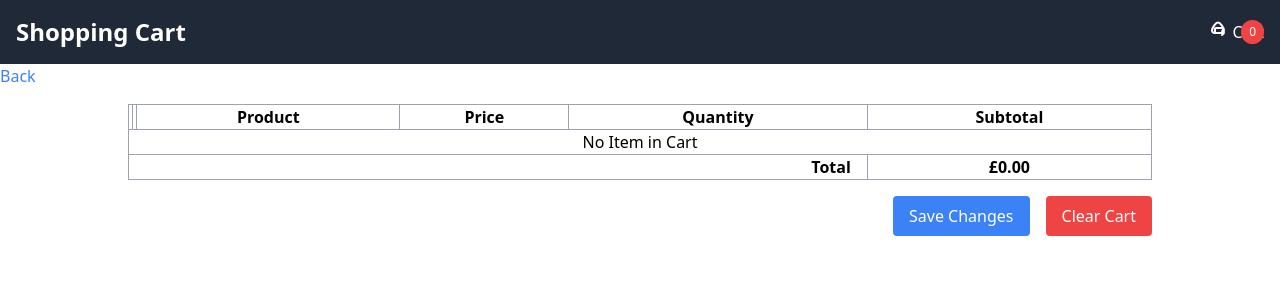
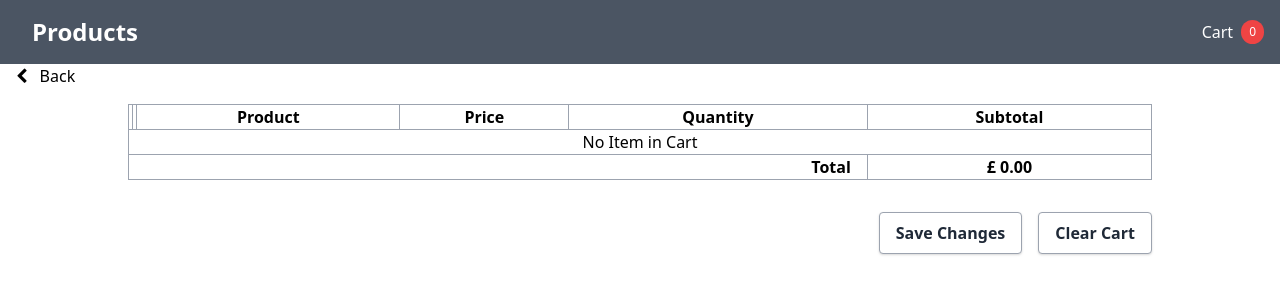
Before and after one commit to HelleFH/shopping-cart, a PHP site: page /view_cart.php in a window 1280 px wide. Shown: the top 300 px of the page. Run offline with PHP 8.4, Linux system fonts and the light colour scheme; some libraries are stand-ins or nearby versions.

Commit message:
make it better

```diff
--- a/delete_item.php
+++ b/delete_item.php
@@ -9,6 +9,5 @@
 	//rearrange array after unset
 	$_SESSION['qty_array'] = array_values($_SESSION['qty_array']);
 
-	$_SESSION['message'] = "Product deleted from cart";
 	header('location: view_cart.php');
 ?>
--- a/nav.php
+++ b/nav.php
@@ -1,43 +1,20 @@
-<style>
-    a,
-    a:visited {
-        text-decoration: none;
-        color: inherit;
-    }
+<nav class=" mt-0 bg-gray-600 p-4">
+            <div class="container mx-auto flex justify-between items-center">
+            <a href="index.php" class="text-white text-2xl font-bold pl-4 hover:text-gray-300">Products</a>
+                <ul class="flex items-center space-x-4">
+                    <li>
+                        <a href="view_cart.php" class="relative flex items-center text-white">
 
-    .nav_menu {
-        list-style: none;
-        display: flex;
-        justify-content: flex-start;
-        padding: 1.5em;
-        padding-left: 5%;
-        background-color: #c2b5a8;
-    }
 
-    .nav_menu li:last-child {
-        margin-left: auto;
-    }
-
-    .nav_menu li {
-        padding-right: 2em;
-    }
-
-    .nav_menu li:hover {
-        font-weight: 600;
-    }
-</style>
-<link rel="stylesheet" href="https://cdnjs.cloudflare.com/ajax/libs/font-awesome/4.7.0/css/font-awesome.min.css">
-
-<div>
-    <nav>
-        <ul class="nav_menu">
-            <li>
-                <a href="index.php">Products</a>
-            </li>
-
-            <li>
-                <a href="view_cart.php"><i class="fa fa-shopping-cart" aria-hidden="true"></i>
-                    View Cart </a>
-            </li>
-    </nav>
-</div>
+                            <span class="ml-1 hover:text-gray-300">Cart</span>
+                            <span class=" top-0 right-0 bg-red-500 text-white rounded-full px-2 py-1 text-xs ml-2 hover:font-bold ">
+                                <?php echo isset($_SESSION['cart']) ? count($_SESSION['cart']) : 0; ?>
+                            </span>
+                        </a>
+                    </li>
+                </ul>
+            </div>
+        </nav>
+        <style>.hover\:font-bold:hover {
+    font-weight: bold;
+}</style>
--- a/view_cart.php
+++ b/view_cart.php
@@ -3,11 +3,11 @@ session_start();
 
 if ($_SERVER["REQUEST_METHOD"] == "POST") {
     // Check if the form was submitted
-    if(isset($_POST['save'])){
+    if (isset($_POST['save'])) {
         // Loop through the indexes
-        foreach($_POST['indexes'] as $key){
+        foreach ($_POST['indexes'] as $key) {
             // Update the quantity in the session
-            $_SESSION['qty_array'][$key] = $_POST['qty_'.$key];
+            $_SESSION['qty_array'][$key] = $_POST['qty_' . $key];
         }
         // Set a success message
         $_SESSION['message'] = 'Cart updated successfully';
@@ -25,18 +25,27 @@ if ($_SERVER["REQUEST_METHOD"] == "POST") {
     <title>Shopping Cart using Session in PHP</title>
     <meta name="viewport" content="width=device-width, initial-scale=1">
     <link href="https://cdn.jsdelivr.net/npm/tailwindcss@2.2.19/dist/tailwind.min.css" rel="stylesheet">
+    <link rel="stylesheet" href="https://cdnjs.cloudflare.com/ajax/libs/font-awesome/4.7.0/css/font-awesome.min.css">
+
+
 </head>
 
 <body>
     <style>
-        * { margin: 0; padding: 0; box-sizing: border-box; }
+        * {
+            margin: 0;
+            padding: 0;
+            box-sizing: border-box;
+        }
+
         td {
             text-align: center;
         }
+
         @media (min-width: 768px) {
             form {
                 width: 80vw;
-                margin:0 auto;
+                margin: 0 auto;
             }
         }
 
@@ -48,32 +57,22 @@ if ($_SERVER["REQUEST_METHOD"] == "POST") {
         }
     </style>
     <div class="  w-screen">
-     <nav class=" mt-0 bg-gray-800 p-4">
-            <div class="container mx-auto flex justify-between items-center">
-                <a href="#" class="text-white text-2xl font-bold">Shopping Cart</a>
-                <ul class="flex items-center space-x-4">
-                    <li>
-                        <a href="view_cart.php" class="relative flex items-center text-white">
-                            <span class="absolute top-0 right-0 bg-red-500 text-white rounded-full px-2 py-1 text-xs"><?php echo isset($_SESSION['cart']) ? count($_SESSION['cart']) : 0; ?>
-</span>
-                            <svg xmlns="http://www.w3.org/2000/svg" class="h-6 w-6 text-white" fill="none" viewBox="0 0 24 24" stroke="currentColor">
-                                <path stroke-linecap="round" stroke-linejoin="round" stroke-width="2" d="M17 11l2 2m0 0l-2 2m2-2H9.5a2.5 2.5 0 01-2.5-2.5c0-3 4-8 6-8s6 5 6 8a2.5 2.5 0 01-2.5 2.5zm-9 0V9a1 1 0 011-1h6a1 1 0 011 1v2"></path>
-                            </svg>
-                            <span class="ml-1">Cart</span>
-                        </a>
-                    </li>
-                </ul>
-            </div>
-        </nav>
+    <?php include 'nav.php'; ?>
+
         <?php
         if (isset($_SESSION['message'])) {
             ?>
             <div class="bg-green-100 border border-green-400 text-green-700 px-4 py-3 rounded relative" role="alert">
-                <span class="block sm:inline"><?php echo $_SESSION['message']; ?></span>
+                <span class="block sm:inline">
+                    <?php echo $_SESSION['message']; ?>
+                </span>
                 <span class="absolute top-0 bottom-0 right-0 px-4 py-3">
-                    <svg class="fill-current h-6 w-6 text-green-500" role="button" xmlns="http://www.w3.org/2000/svg" viewBox="0 0 20 20">
+                    <svg class="fill-current h-6 w-6 text-green-500" role="button" xmlns="http://www.w3.org/2000/svg"
+                        viewBox="0 0 20 20">
                         <title>Close</title>
-                        <path fill-rule="evenodd" d="M14.354 5.354a1 1 0 010 1.414L11.414 10l2.94 2.94a1 1 0 11-1.414 1.414L10 11.414l-2.94 2.94a1 1 0 01-1.414-1.414L8.586 10 5.646 7.06a1 1 0 111.414-1.414L10 8.586l2.94-2.94a1 1 0 011.414 0z" clip-rule="evenodd" />
+                        <path fill-rule="evenodd"
+                            d="M14.354 5.354a1 1 0 010 1.414L11.414 10l2.94 2.94a1 1 0 11-1.414 1.414L10 11.414l-2.94 2.94a1 1 0 01-1.414-1.414L8.586 10 5.646 7.06a1 1 0 111.414-1.414L10 8.586l2.94-2.94a1 1 0 011.414 0z"
+                            clip-rule="evenodd" />
                     </svg>
                 </span>
             </div>
@@ -83,7 +82,10 @@ if ($_SERVER["REQUEST_METHOD"] == "POST") {
         }
         ?>
 
-        <a class="block mb-4 text-blue-500" href="index.php"><i class="fa fa-arrow-left" aria-hidden="true"></i> Back</a>
+<a class="block mb-4 ml-4 text-black-600 hover:text-green-600" href="index.php">
+    <i class="fa fa-chevron-left mr-2" aria-hidden="true"></i> Back
+</a>
+
         <form method="POST" action="">
             <table class="w-full border-collapse border border-gray-400">
                 <thead>
@@ -129,9 +131,14 @@ if ($_SERVER["REQUEST_METHOD"] == "POST") {
                                                     class="fa fa-trash" aria-hidden="true"></i>
                                             </span></a>
                                     </td>
-                                    <td class="border border-gray-400"><img src="<?php echo $row['photo']; ?>" alt="Product Image" class="w-16 h-16 object-cover"></td>
-                                    <td class="border border-gray-400"><?php echo $row['name']; ?></td>
-                                    <td class="border border-gray-400">£<?php echo number_format($row['price'], 2); ?></td>
+                                    <td class="border border-gray-400"><img src="<?php echo $row['photo']; ?>" alt="Product Image"
+                                            class="w-16 h-16 object-cover"></td>
+                                    <td class="border border-gray-400">
+                                        <?php echo $row['name']; ?>
+                                    </td>
+                                    <td class="border border-gray-400">£
+                                        <?php echo number_format($row['price'], 2); ?>
+                                    </td>
                                     <input type="hidden" name="indexes[]" value="<?php echo $index; ?>">
                                     <td class="border border-gray-400">
                                         <div class="border border-gray-400 inline-block px-2">
@@ -144,7 +151,8 @@ if ($_SERVER["REQUEST_METHOD"] == "POST") {
 
 
                                     <td class="border border-gray-400">
-                                    £<?php echo number_format($_SESSION['qty_array'][$index] * $row['price'], 2); ?>
+                                        £
+                                        <?php echo number_format($_SESSION['qty_array'][$index] * $row['price'], 2); ?>
                                     </td>
                                     <?php $total += $_SESSION['qty_array'][$index] * $row['price']; ?>
                                 </tr>
@@ -166,13 +174,21 @@ if ($_SERVER["REQUEST_METHOD"] == "POST") {
                     ?>
                     <tr>
                         <td colspan="5" class="border border-gray-400 text-right pr-4"><b>Total</b></td>
-                        <td class="border border-gray-400"><b>£<?php echo number_format($total, 2); ?></b></td>
+                        <td class="border border-gray-400"><b>£
+                                <?php echo number_format($total, 2); ?>
+                            </b></td>
                     </tr>
                 </tbody>
             </table>
             <div class="mt-4 flex justify-end">
-                <button type="submit" name="save" class="bg-blue-500 text-white px-4 py-2 rounded hover:bg-blue-600">Save Changes</button>
-                <a href="clear_cart.php" class="bg-red-500 text-white px-4 py-2 rounded hover:bg-red-600 ml-4">Clear Cart</a>
+
+
+                <button type="submit" name="save"
+                    class="bg-white hover:bg-gray-100 text-gray-800 font-semibold py-2 px-4 border border-gray-400 rounded shadow mt-4">Save
+                    Changes</button>
+                <a href="clear_cart.php"
+                    class="bg-white hover:bg-gray-100 text-gray-800 font-semibold py-2 px-4 border border-gray-400 rounded shadow mt-4 ml-4">Clear
+                    Cart</a>
             </div>
         </form>
     </div>
```
Also changed, not shown: index.php (+62 -29 lines), images/1.png, images/2.png, images/3.png, 6 other files. Lines whose indentation alone changed are shown as unchanged.
